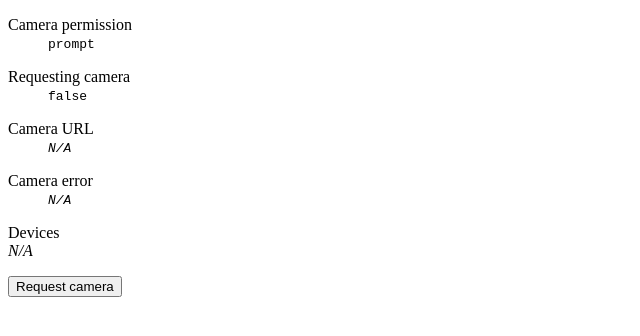
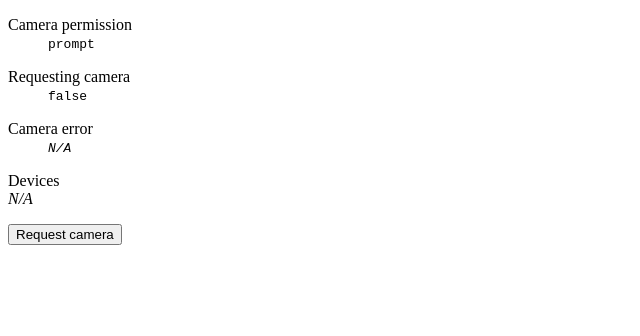
Before and after one commit to j-/picture-this-ui, a React (Create React App) app: page / in a window 1280 px wide. Shown: the top 336 px of the page, without its empty margins (0-640 px from the left). Built offline with nearby package versions, Linux system fonts and the light colour scheme.

Commit message:
Remove unused camera URL

```diff
--- a/src/components/App.tsx
+++ b/src/components/App.tsx
@@ -1,7 +1,7 @@
 import React from 'react';
 import { AnyAction } from 'redux';
 import { useSelector, useDispatch } from 'react-redux';
-import { getDevices, getCameraPermission, isRequestingCamera, getCameraURL, getCameraError, RootReducerState } from '../store';
+import { getDevices, getCameraPermission, isRequestingCamera, getCameraError, RootReducerState } from '../store';
 import { requestCamera } from '../store/action-request-camera';
 import { ThunkDispatch } from 'redux-thunk';
 import Devices from './Devices';
@@ -12,7 +12,6 @@ const App: React.FC = () => {
   const devices = useSelector(getDevices);
   const cameraPermission = useSelector(getCameraPermission);
   const requestingCamera = useSelector(isRequestingCamera);
-  const cameraURL = useSelector(getCameraURL);
   const cameraError = useSelector(getCameraError);
   const handleClickRequest: React.MouseEventHandler = async (e) => {
     e.preventDefault();
@@ -35,10 +34,6 @@ const App: React.FC = () => {
         <dd><code>{String(requestingCamera)}</code></dd>
       </dl>
       <dl>
-        <dt>Camera URL</dt>
-        <dd><code>{cameraURL || <em>N/A</em>}</code></dd>
-      </dl>
-      <dl>
         <dt>Camera error</dt>
         <dd><code>{cameraError || <em>N/A</em>}</code></dd>
       </dl>
--- a/src/store/index.ts
+++ b/src/store/index.ts
@@ -13,7 +13,6 @@ export interface RootReducerState {
   cameraPermission: null | 'denied' | 'granted' | 'prompt';
   isRequestingCamera: boolean;
   requestCameraError: string | null;
-  cameraURL: string | null;
 }
 
 export const DEFAULT_STATE: RootReducerState = {
@@ -21,7 +20,6 @@ export const DEFAULT_STATE: RootReducerState = {
   cameraPermission: null,
   isRequestingCamera: false,
   requestCameraError: null,
-  cameraURL: null,
 };
 
 export const reducer: Reducer = (state = DEFAULT_STATE, action) => {
@@ -71,4 +69,3 @@ export const getDevices = (state: RootReducerState) => state.devices;
 export const getCameraPermission = (state: RootReducerState) => state.cameraPermission;
 export const isRequestingCamera = (state: RootReducerState) => state.isRequestingCamera;
 export const getCameraError = (state: RootReducerState) => state.requestCameraError;
-export const getCameraURL = (state: RootReducerState) => state.cameraURL;
```
